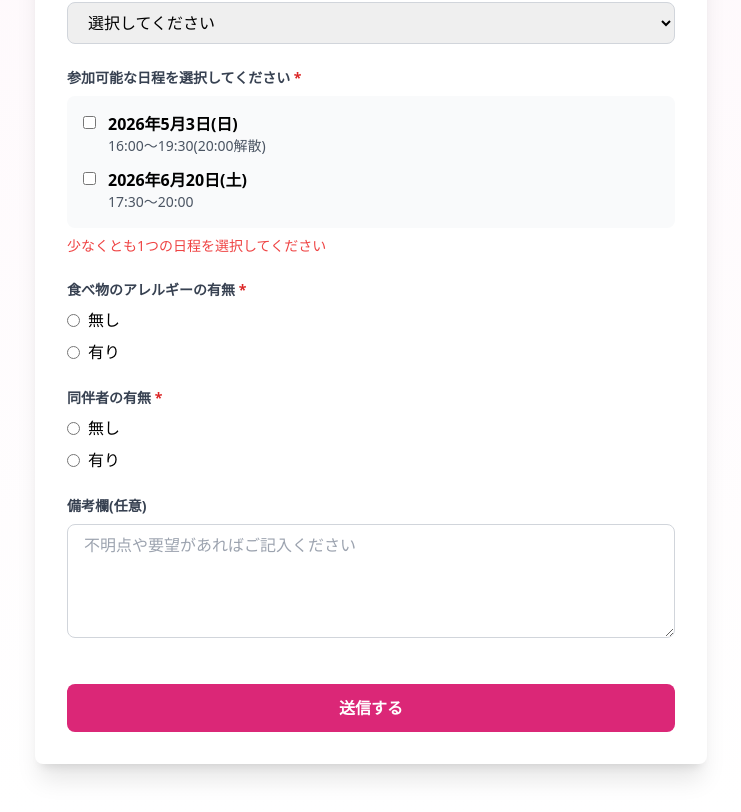
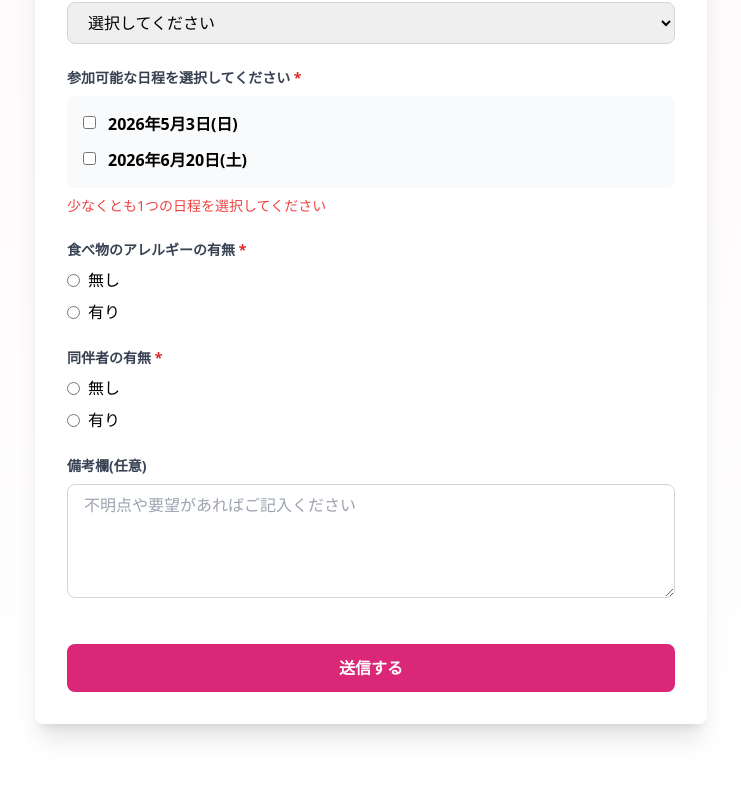
Before and after one commit to Hapiemon/dosokai, a Next.js app: page / in a window 1280 px wide. Shown: the part 1089-1901 px from the top of the page, without its empty margins (269-1010 px from the left). After the commit the page ends 1861 px from the top, so only its background shows below. Built offline with nearby package versions, Linux system fonts and the light colour scheme.

Commit message:
不要なイベント時間の表示を削除

```diff
--- a/app/page.tsx
+++ b/app/page.tsx
@@ -258,7 +258,6 @@ export default function Home() {
                   />
                   <div>
                     <span className="font-semibold">2026年5月3日(日)</span>
-                    <p className="text-sm text-gray-600">16:00〜19:30(20:00解散)</p>
                   </div>
                 </label>
                 <label className="flex items-start">
@@ -283,7 +282,6 @@ export default function Home() {
                   />
                   <div>
                     <span className="font-semibold">2026年6月20日(土)</span>
-                    <p className="text-sm text-gray-600">17:30〜20:00</p>
                   </div>
                 </label>
               </div>
```
